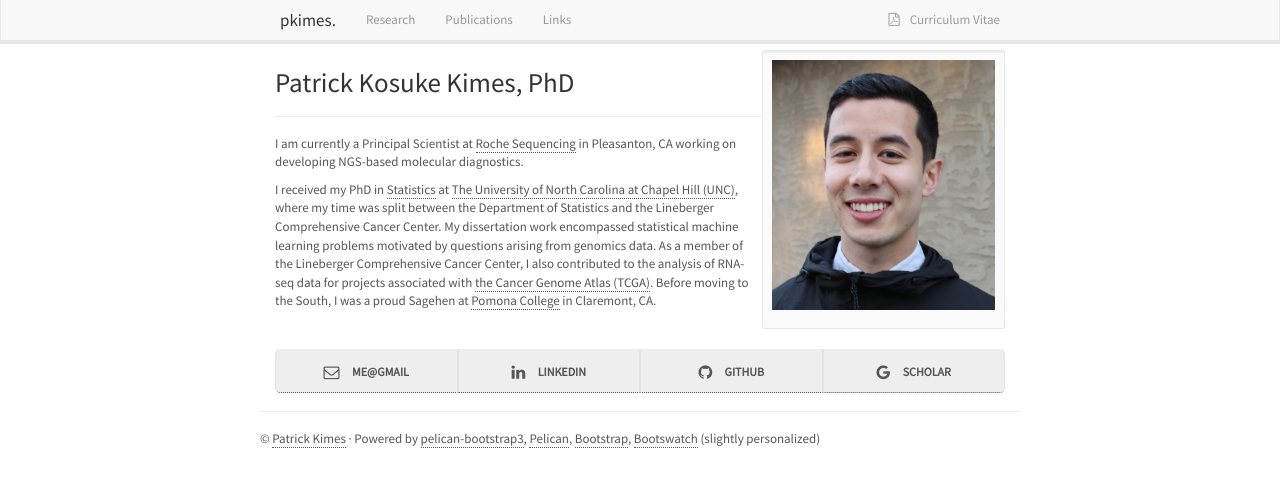
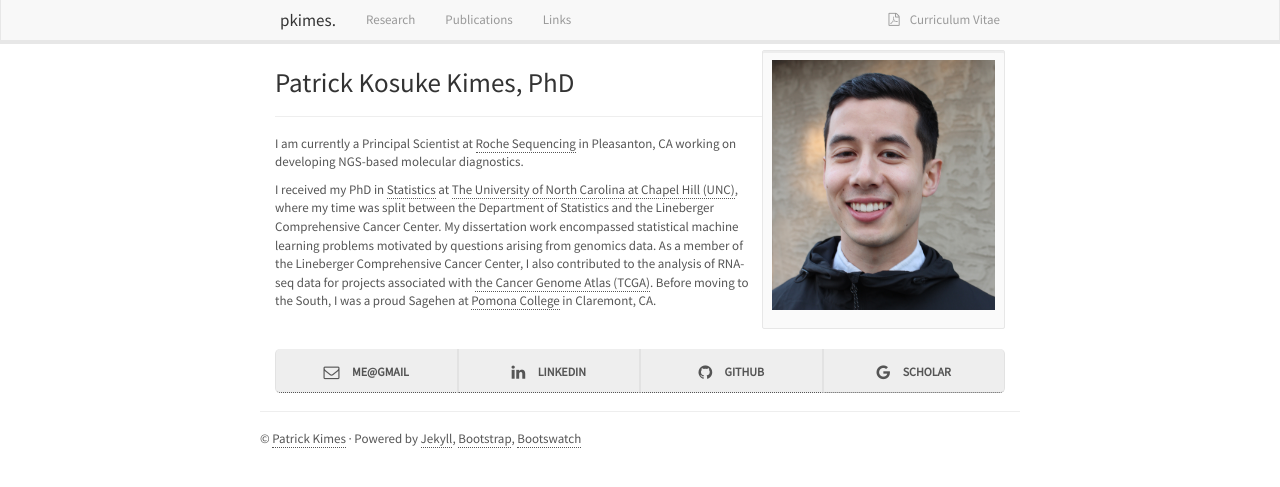
Before and after one commit to pkimes/pkimes.github.io, a Jekyll site: the page built from index.md, in a window 1280 px wide. Shown: the top 487 px of the page. Built offline with Jekyll 4.4.1, drawn with Linux system fonts in a browser that asks for light colours; Markdown is read by kramdown in place of the engine named in the settings.

Commit message:
Fix foot to reference jekyll and not pelican

```diff
--- a/_includes/freedom/footer.html
+++ b/_includes/freedom/footer.html
@@ -1,8 +1,6 @@
 <footer>
     &copy;  <a href="http://pkimes.github.io">Patrick Kimes</a>
-    &middot; Powered by <a href="https://github.com/DandyDev/pelican-bootstrap3" target="_blank">pelican-bootstrap3</a>,
-    <a href="http://docs.getpelican.com/" target="_blank">Pelican</a>,
+    &middot; Powered by <a href="https://github.com/DandyDev/pelican-bootstrap3" target="_blank">Jekyll</a>,
     <a href="http://getbootstrap.com" target="_blank">Bootstrap</a>,
     <a href="http://bootswatch.com" target="_blank">Bootswatch</a>
-    (slightly personalized)
 </footer>
```
